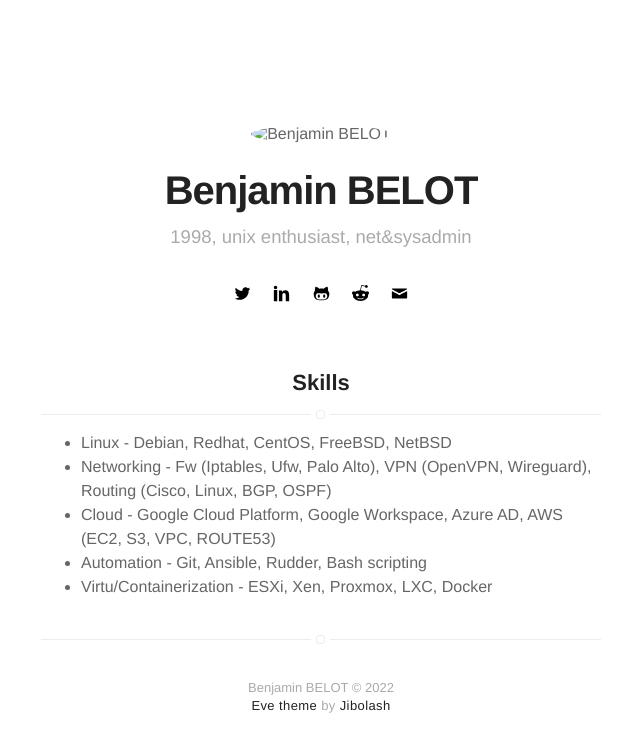
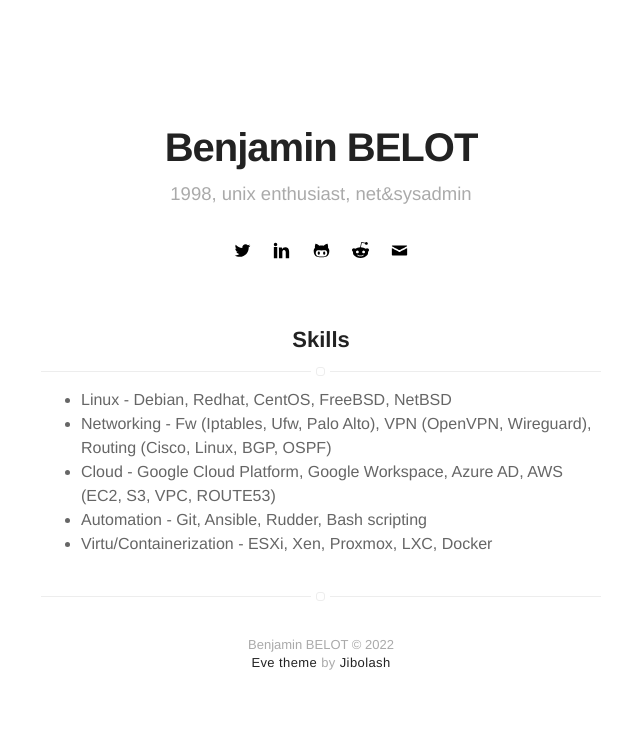
Before and after one commit to benbelo/portfolio, a Jekyll site: the page built from index.html, in a window 1280 px wide. Shown: the top 752 px of the page, without its empty margins (319-959 px from the left). Built offline with Jekyll 4.4.1, drawn with Linux system fonts in a browser that asks for light colours.

Commit message:
trying to remove selfie pic

```diff
--- a/_includes/header.html
+++ b/_includes/header.html
@@ -1,6 +1,6 @@
 <header class="header-home {% if site.animation %}animated{% endif %}">
     <span class="link">
-        <img class="selfie" alt="{{ site.name }}" src="{% if site.external-image %}{{ site.picture }}{% else %}{{ site.url }}/{{ site.picture }}{% endif %}" />
+        <alt="{{ site.name }}" src="{% if site.external-image %}{{ site.picture }}{% else %}{{ site.url }}/{{ site.picture }}{% endif %}" />
     </span>
 
     <h1 class="title">{{ site.name }}</h1>
```
